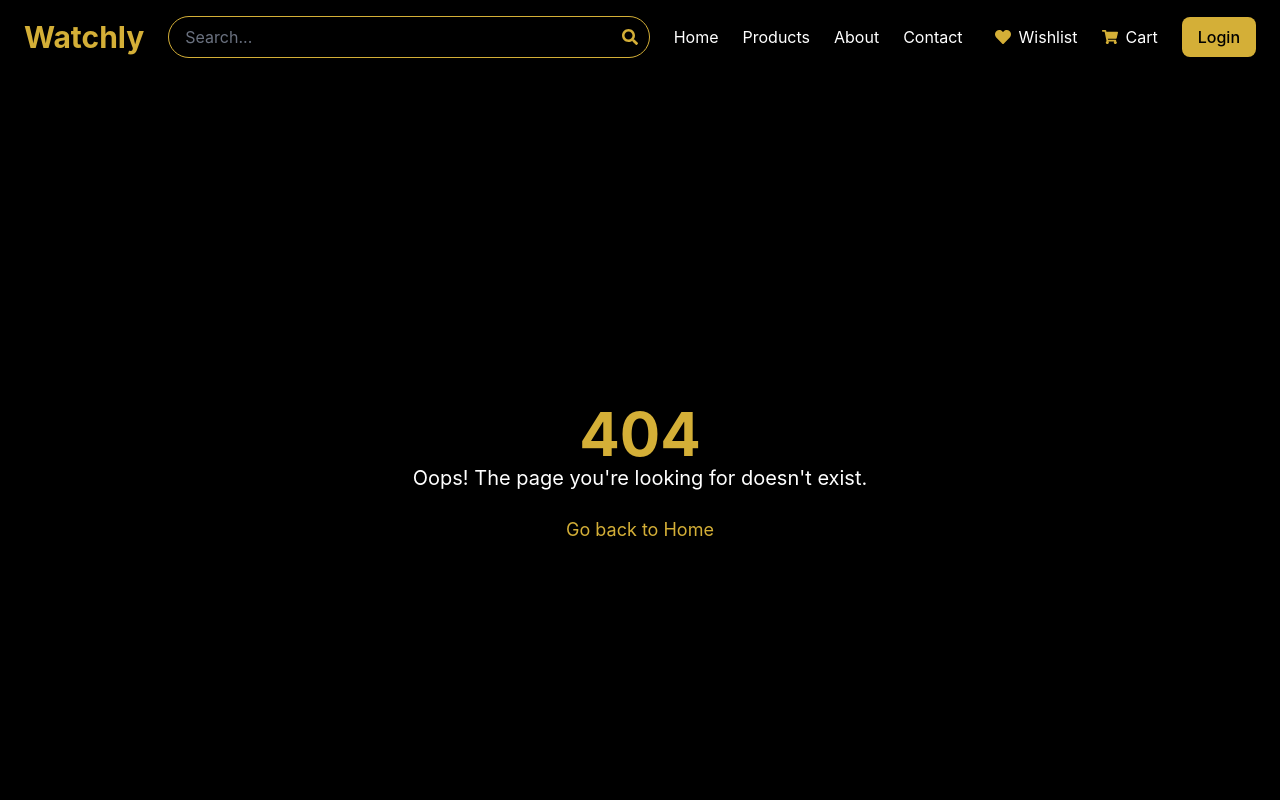
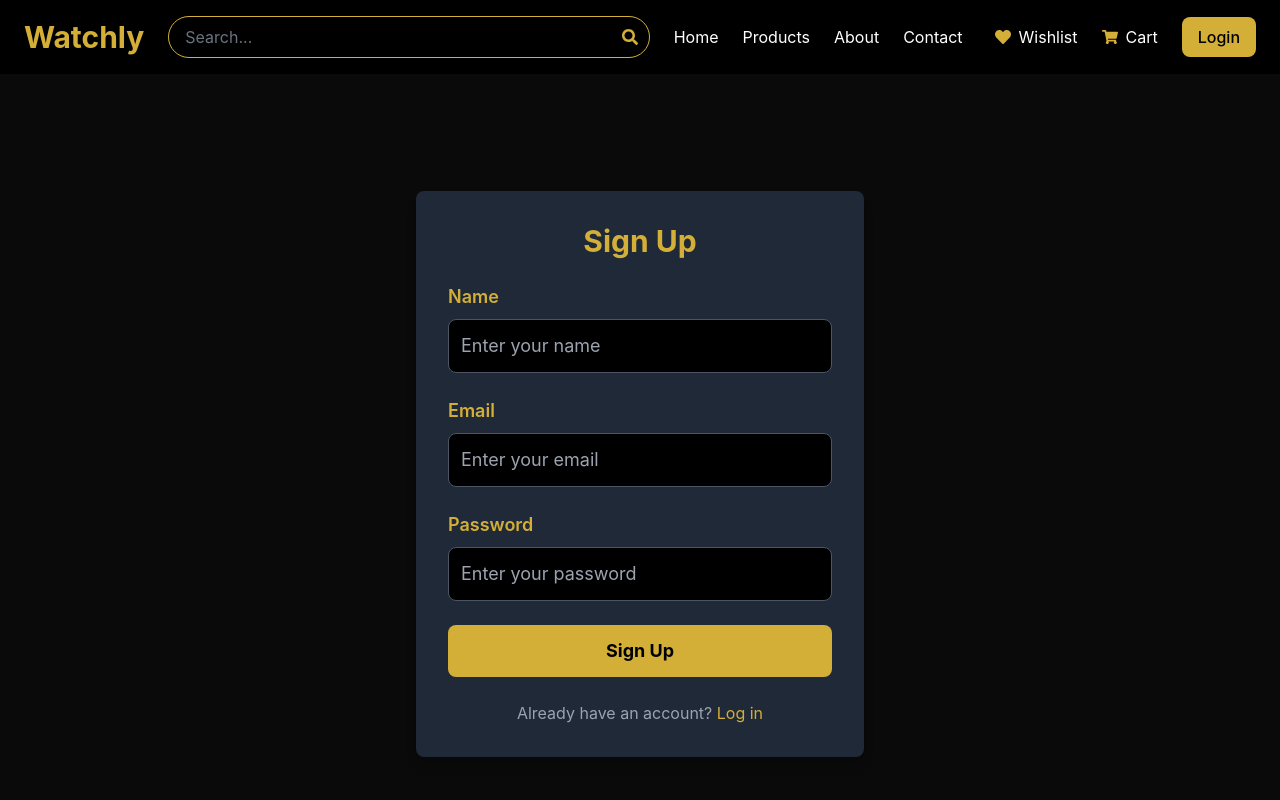
Before and after one commit to Soumyodeep-Dey/WatchLy, a React (Vite) app in the folder frontend/watchly/: page /signup in a window 1280 px wide. Shown: the top 800 px of the page. Built offline with nearby package versions, Linux system fonts and the light colour scheme.

Commit message:
login and signup page added to the frontend

```diff
--- a/frontend/watchly/src/App.jsx
+++ b/frontend/watchly/src/App.jsx
@@ -15,6 +15,8 @@ import LadyDateJust from './watches/LadyDateJust';
 import Submariner from './watches/Submariner';
 import YachtMaster from './watches/YachtMaster';
 import GMTmaster from './watches/GMTmaster';
+import Login from './pages/LoginPage'; // Import Login page
+import Signup from './pages/SignUpPage'; // Import Sign-up page
 
 const App = () => {
     return (
@@ -29,6 +31,13 @@ const App = () => {
                     <Route path="/contact" element={<ContactPage />} />
                     <Route path="/wishlist" element={<WishlistPage />} />
                     <Route path="/cart" element={<CartPage />} />
+
+
+                    {/* Login and Sign-up */}
+                    <Route path="/login" element={<Login />} />
+                    <Route path="/signup" element={<Signup />} />
+
+
                     <Route path="/all-classic-products" element={<AllClassicPage />} />
                     {/* all classic watches */}
                     <Route path="/Rolex+Oyster+Perpetual+Day-Date+36+Green" element={<DayDateGreen />} />
--- /dev/null
+++ b/frontend/watchly/src/pages/LoginPage.jsx
@@ -0,0 +1,84 @@
+import { Link } from "react-router-dom";
+import { useState } from "react";
+
+const Login = () => {
+  const [formData, setFormData] = useState({ email: "", password: "" });
+  const [error, setError] = useState("");
+
+  const handleChange = (e) => {
+    setFormData({ ...formData, [e.target.name]: e.target.value });
+  };
+
+  const handleSubmit = (e) => {
+    e.preventDefault();
+    if (!formData.email || !formData.password) {
+      setError("Please fill in all fields.");
+      return;
+    }
+    setError("");
+    console.log("Login data submitted:", formData);
+    // Add logic to handle login (e.g., API call)
+  };
+
+  return (
+    <div className="min-h-screen flex items-center justify-center bg-black-rich text-white">
+      <div className="bg-gray-800 p-8 rounded-lg shadow-lg w-full max-w-md">
+        <h2 className="text-3xl font-bold text-center text-gold mb-6">Login</h2>
+        {error && <p className="text-red-500 text-center mb-4">{error}</p>}
+        <form onSubmit={handleSubmit} className="space-y-6">
+          {/* Email Field */}
+          <div>
+            <label htmlFor="email" className="block text-lg font-semibold mb-2 text-gold">
+              Email
+            </label>
+            <input
+              type="email"
+              id="email"
+              name="email"
+              value={formData.email}
+              onChange={handleChange}
+              className="w-full p-3 text-lg border border-gray-600 rounded-lg bg-black text-white focus:outline-none focus:ring-2 focus:ring-gold"
+              placeholder="Enter your email"
+              required
+            />
+          </div>
+
+          {/* Password Field */}
+          <div>
+            <label htmlFor="password" className="block text-lg font-semibold mb-2 text-gold">
+              Password
+            </label>
+            <input
+              type="password"
+              id="password"
+              name="password"
+              value={formData.password}
+              onChange={handleChange}
+              className="w-full p-3 text-lg border border-gray-600 rounded-lg bg-black text-white focus:outline-none focus:ring-2 focus:ring-gold"
+              placeholder="Enter your password"
+              required
+            />
+          </div>
+
+          {/* Submit Button */}
+          <button
+            type="submit"
+            className="w-full py-3 bg-gold text-black text-lg font-bold rounded-lg hover:bg-yellow-500 transition duration-300 transform hover:scale-105"
+          >
+            Login
+          </button>
+        </form>
+
+        {/* Signup Link */}
+        <p className="text-center text-gray-400 mt-6">
+          Don&apos;t have an account?{" "}
+          <Link to="/signup" className="text-gold hover:text-yellow-500">
+            Sign up
+          </Link>
+        </p>
+      </div>
+    </div>
+  );
+};
+
+export default Login;
--- /dev/null
+++ b/frontend/watchly/src/pages/SignUpPage.jsx
@@ -0,0 +1,101 @@
+import { Link } from "react-router-dom";
+import { useState } from "react";
+
+const Signup = () => {
+  const [formData, setFormData] = useState({ name: "", email: "", password: "" });
+  const [error, setError] = useState("");
+
+  const handleChange = (e) => {
+    setFormData({ ...formData, [e.target.name]: e.target.value });
+  };
+
+  const handleSubmit = (e) => {
+    e.preventDefault();
+    if (!formData.name || !formData.email || !formData.password) {
+      setError("Please fill in all fields.");
+      return;
+    }
+    setError("");
+    console.log("Signup data submitted:", formData);
+    // Add logic to handle signup (e.g., API call)
+  };
+
+  return (
+    <div className="min-h-screen flex items-center justify-center bg-black-rich text-white">
+      <div className="bg-gray-800 p-8 rounded-lg shadow-lg w-full max-w-md">
+        <h2 className="text-3xl font-bold text-center text-gold mb-6">Sign Up</h2>
+        {error && <p className="text-red-500 text-center mb-4">{error}</p>}
+        <form onSubmit={handleSubmit} className="space-y-6">
+          {/* Name Field */}
+          <div>
+            <label htmlFor="name" className="block text-lg font-semibold mb-2 text-gold">
+              Name
+            </label>
+            <input
+              type="text"
+              id="name"
+              name="name"
+              value={formData.name}
+              onChange={handleChange}
+              className="w-full p-3 text-lg border border-gray-600 rounded-lg bg-black text-white focus:outline-none focus:ring-2 focus:ring-gold"
+              placeholder="Enter your name"
+              required
+            />
+          </div>
+
+          {/* Email Field */}
+          <div>
+            <label htmlFor="email" className="block text-lg font-semibold mb-2 text-gold">
+              Email
+            </label>
+            <input
+              type="email"
+              id="email"
+              name="email"
+              value={formData.email}
+              onChange={handleChange}
+              className="w-full p-3 text-lg border border-gray-600 rounded-lg bg-black text-white focus:outline-none focus:ring-2 focus:ring-gold"
+              placeholder="Enter your email"
+              required
+            />
+          </div>
+
+          {/* Password Field */}
+          <div>
+            <label htmlFor="password" className="block text-lg font-semibold mb-2 text-gold">
+              Password
+            </label>
+            <input
+              type="password"
+              id="password"
+              name="password"
+              value={formData.password}
+              onChange={handleChange}
+              className="w-full p-3 text-lg border border-gray-600 rounded-lg bg-black text-white focus:outline-none focus:ring-2 focus:ring-gold"
+              placeholder="Enter your password"
+              required
+            />
+          </div>
+
+          {/* Submit Button */}
+          <button
+            type="submit"
+            className="w-full py-3 bg-gold text-black text-lg font-bold rounded-lg hover:bg-yellow-500 transition duration-300 transform hover:scale-105"
+          >
+            Sign Up
+          </button>
+        </form>
+
+        {/* Login Link */}
+        <p className="text-center text-gray-400 mt-6">
+          Already have an account?{" "}
+          <Link to="/login" className="text-gold hover:text-yellow-500">
+            Log in
+          </Link>
+        </p>
+      </div>
+    </div>
+  );
+};
+
+export default Signup;
```
